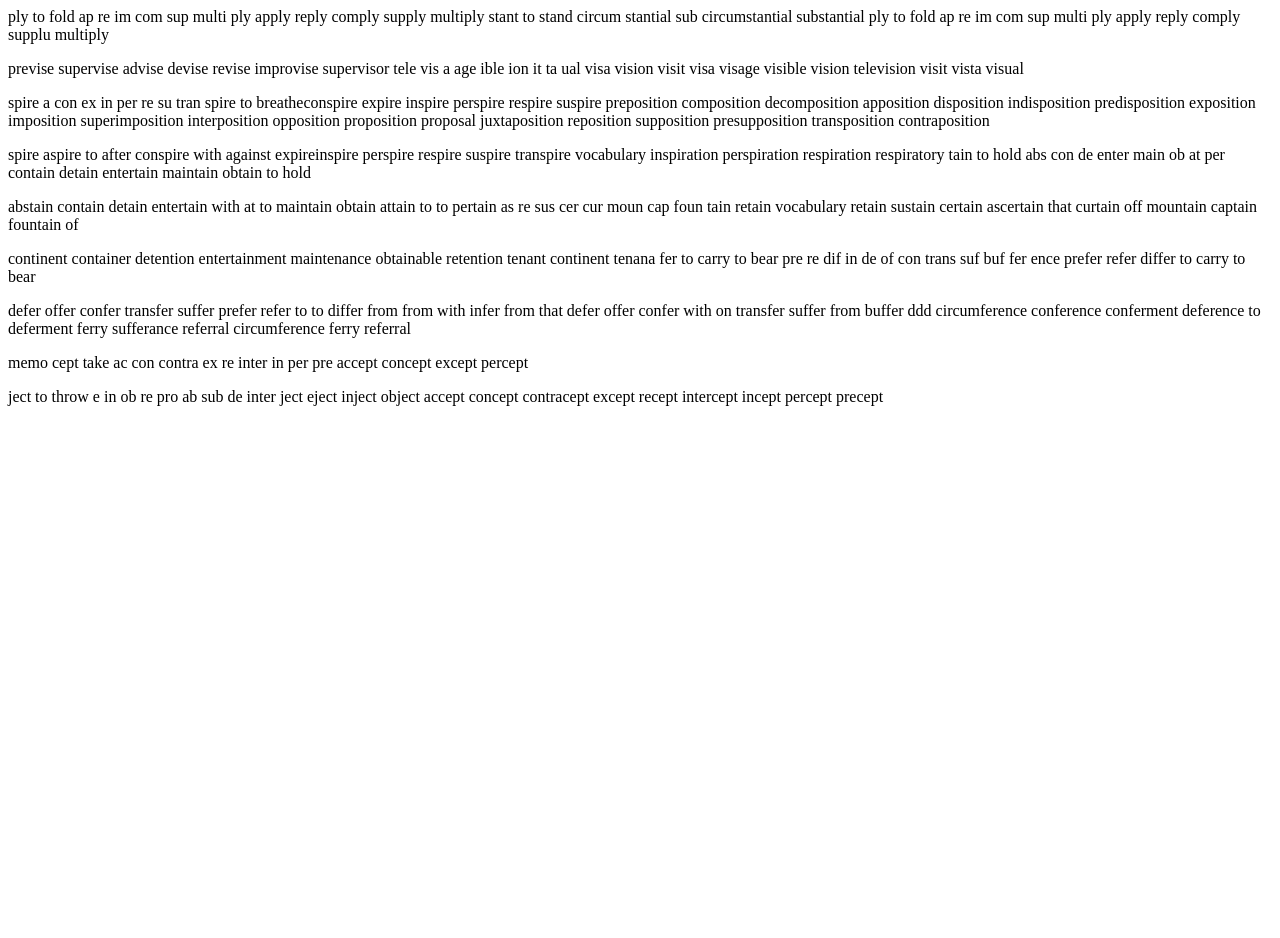
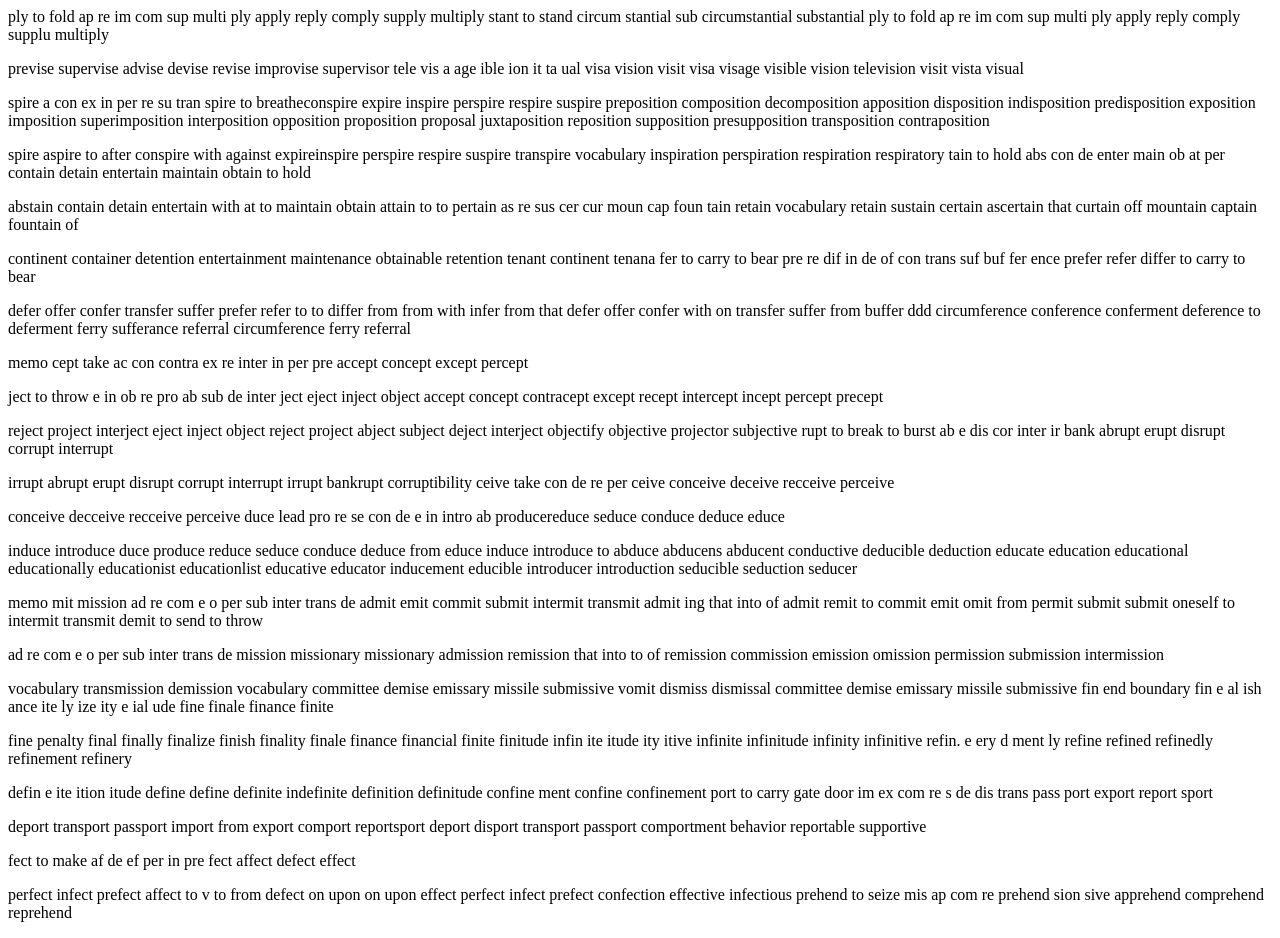
Before and after one commit to pann710/20210824, a plain HTML site: page index.html in a window 1280 px wide. Before the commit the page ends 800 px from the top, so only its background shows below. Drawn offline with Linux system fonts and the light colour scheme.

Commit message:
Update index.html

```diff
--- a/index.html
+++ b/index.html
@@ -18,6 +18,18 @@
     <p>memo cept take  ac con contra ex re inter in per pre accept concept except  percept </p>
 
     <p>ject to throw e in ob re pro ab sub de inter ject eject inject object accept concept contracept except recept intercept incept percept precept </p>
+  <p>reject project interject eject inject object reject project abject subject deject interject objectify objective projector subjective rupt to break to burst ab e dis cor inter ir bank abrupt erupt disrupt corrupt interrupt </p>
+   <p>irrupt  abrupt erupt disrupt corrupt interrupt irrupt bankrupt corruptibility  ceive take con de re per ceive conceive deceive recceive perceive</p>
+   <p>conceive decceive recceive perceive duce lead pro re se con de e in intro ab  producereduce seduce conduce deduce educe </p>
+   <p>induce introduce duce  produce reduce seduce conduce deduce from educe induce introduce to abduce abducens abducent conductive deducible deduction educate education educational educationally  educationist educationlist educative educator  inducement educible introducer introduction seducible seduction seducer</p>
+   <p>memo mit mission ad re com e o per sub inter trans de admit emit commit submit intermit  transmit admit ing that into of admit remit to commit emit omit from permit submit submit oneself to intermit transmit demit to send to throw </p>
+   <p>ad re com e o per  sub inter trans de mission missionary missionary admission remission that into to of remission commission emission omission permission submission intermission </p>
+   <p>vocabulary transmission demission vocabulary committee demise emissary  missile submissive vomit dismiss dismissal committee demise emissary missile submissive fin end boundary fin e al ish ance ite ly ize ity e ial ude fine finale finance finite</p>
+   <p>fine penalty final finally finalize finish finality finale finance financial finite finitude infin ite itude ity itive infinite infinitude infinity  infinitive  refin. e ery  d ment ly refine refined refinedly  refinement refinery</p>
+   <p>defin e ite ition itude define define definite indefinite definition definitude confine ment confine confinement port to carry gate door im ex com re s de dis trans pass port export report sport </p>
+  <p>deport transport passport import from export comport reportsport deport disport transport passport comportment  behavior reportable  supportive</p>
+  <p>fect to make af de ef per in pre fect affect defect effect </p>
+   <p>perfect infect prefect affect to v to from defect on upon on upon effect perfect infect prefect confection effective infectious  prehend to seize mis ap com re prehend sion sive apprehend comprehend reprehend </p>
 
 </body>
 </html>
```
